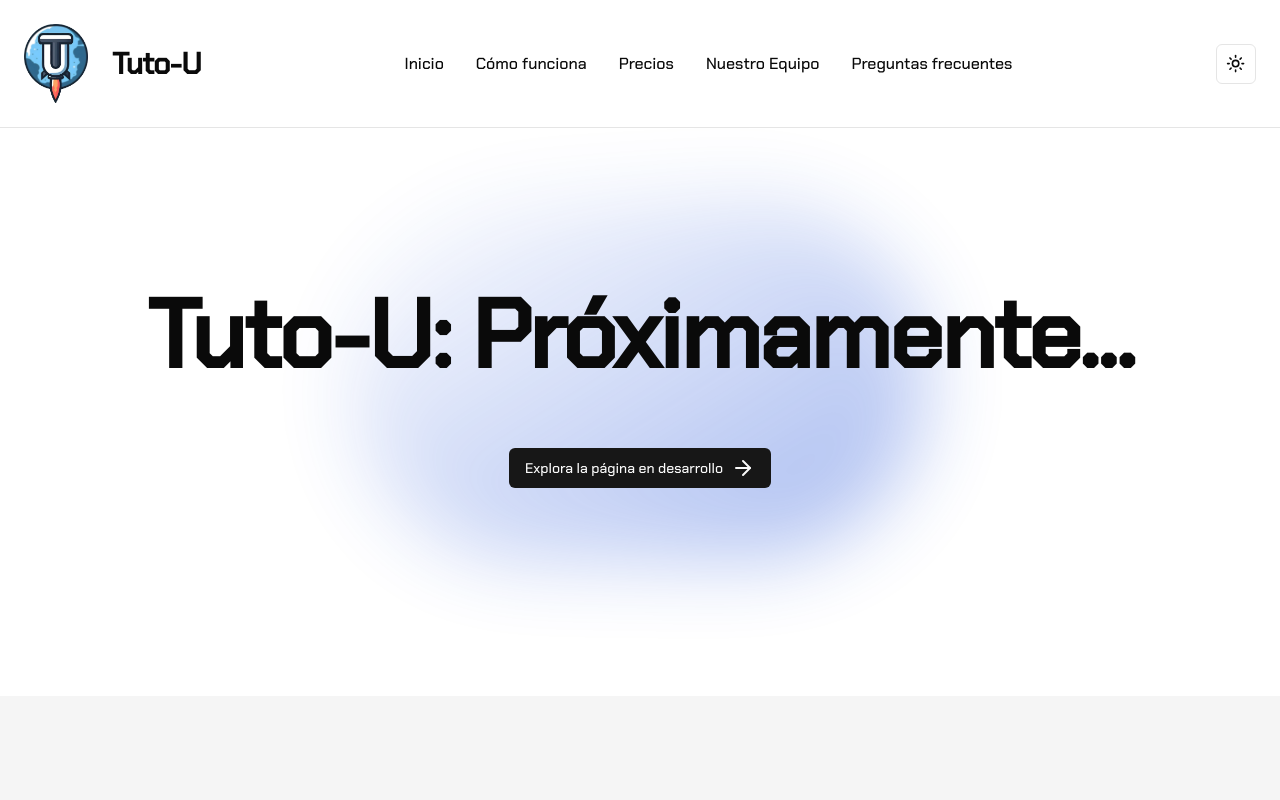
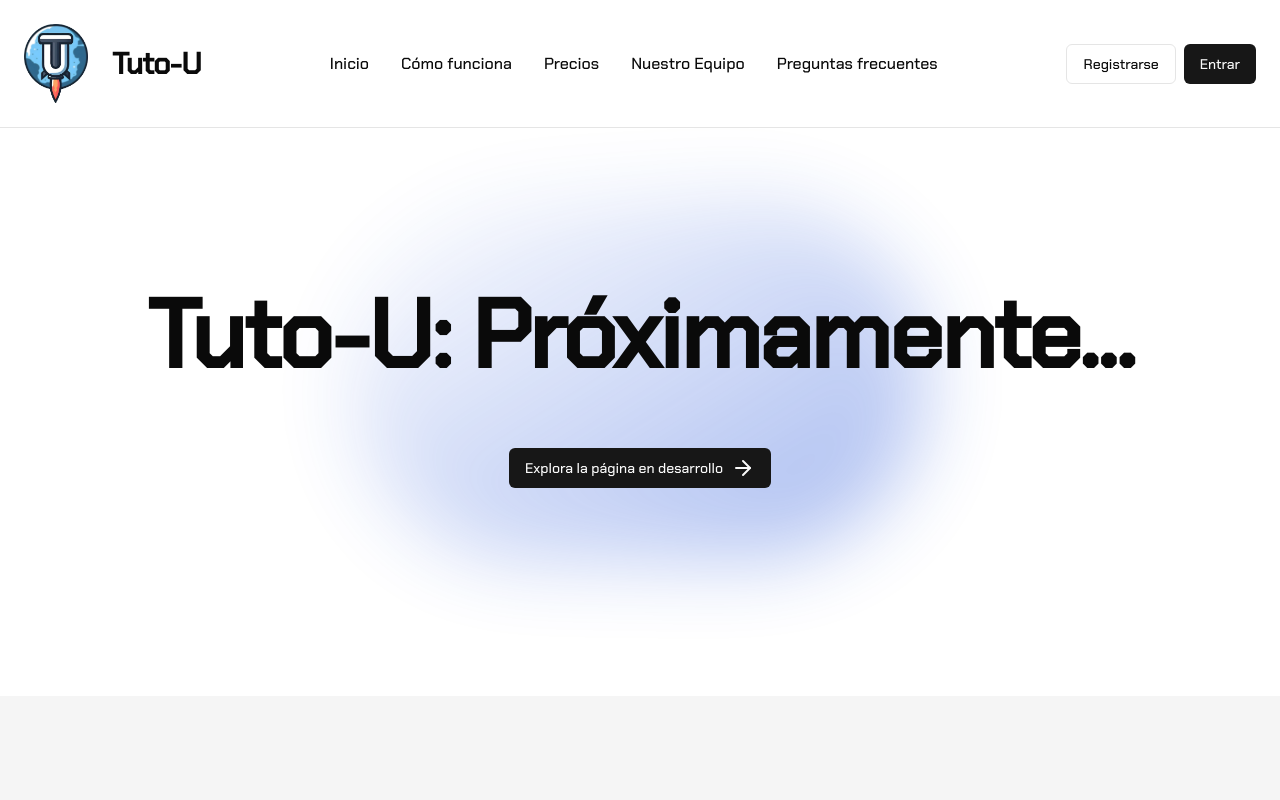
Before and after one commit to carlosandresat/tuto-u, a Next.js app: page / in a window 1280 px wide. Shown: the top 800 px of the page. Built offline with nearby package versions, Linux system fonts and the light colour scheme.

Commit message:
feat: add SignUp/LogIn buttons and EnterMenu for mobile

```diff
--- a/src/components/start-navbar.tsx
+++ b/src/components/start-navbar.tsx
@@ -1,6 +1,6 @@
 import { Sheet, SheetContent, SheetTrigger } from "@/components/ui/sheet";
 import { Button } from "@/components/ui/button";
-import { Menu } from "lucide-react";
+import { Menu, LogIn } from "lucide-react";
 import Image from "next/image";
 import Link from "next/link";
 import { ModeToggle } from "@/components/mode-toggle";
@@ -98,7 +98,14 @@ export function StartNavbar() {
           Preguntas frecuentes
         </Link>
       </nav>
-      <ModeToggle></ModeToggle>
+      <div className="hidden xl:block xl:space-x-2">
+        <Button variant="outline"> Registrarse </Button>
+        <Link href="/home">
+        <Button> Entrar </Button></Link>
+      </div>
+      <div className="block xl:hidden">
+        <Link href="/home"><Button> <LogIn /> </Button></Link>
+      </div>
     </header>
   );
 }
```
